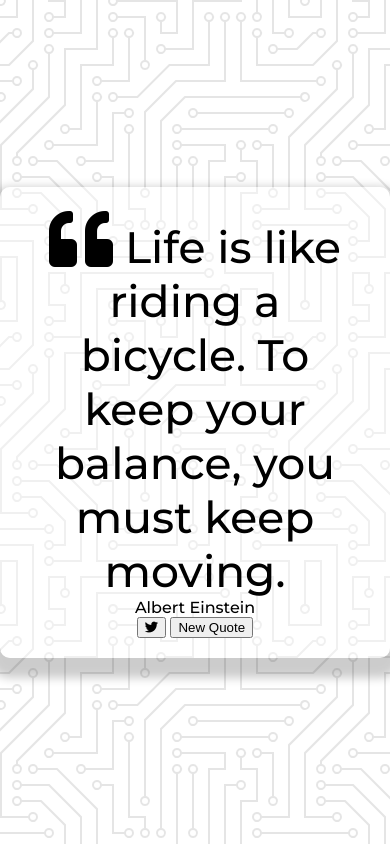
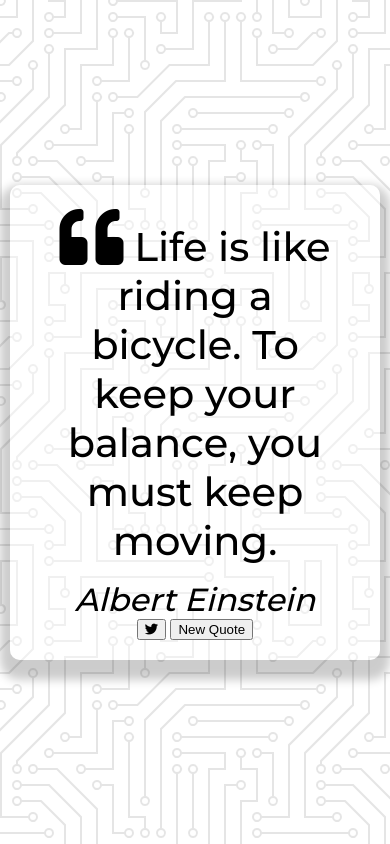
Before and after one commit to yigitertor/JavaScript-Web-Projects, a plain HTML site: page Quote Generator/index.html in a window 390 px wide. Drawn offline with Linux system fonts and the light colour scheme.

Commit message:
Responsive Design Update

```diff
--- a/Quote Generator/style.css
+++ b/Quote Generator/style.css
@@ -37,3 +37,20 @@ body {
 .fa-quote-left{
   font-size: 4rem;
 }
+
+.quote-author{
+  margin-top: 15px;
+  font-size: 2rem;
+  font-weight: 400;
+  font-style: italic;
+}
+
+@media screen and (max-width:1000px){
+  .quote-container{
+    margin: auto 10px;
+  }
+
+  .quote-text{
+    font-size: 2.5rem;
+  }
+}
```
